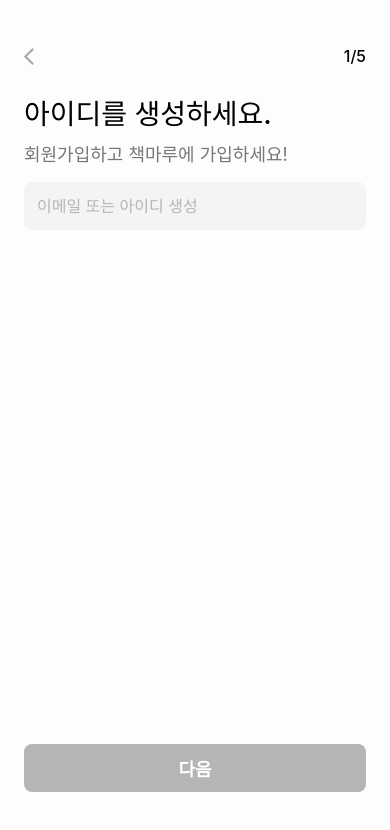
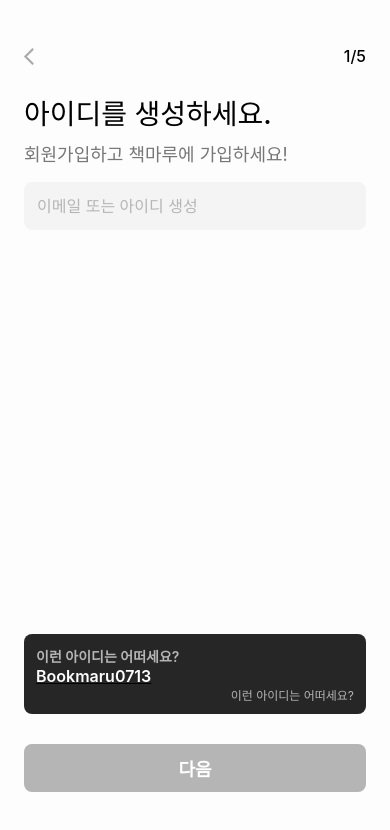
Before and after one commit to plain-bookshelf/BookShelf-App, a React Native app: screen / in a window 390 px wide. Shown: the top 830 px of the page. Built offline with nearby package versions, Linux system fonts and the light colour scheme.

Commit message:
feat :: recommand Id
-IdStep에서 Id를 추천해주는 UI추가
-ContentLayout를 검포넌트로 따로 빼서 사용함으로써 Signup 단계 별로 레이아웃을 유동적으로 할 수 있도록 변경 완료

```diff
--- a/src/components/common/typography/Typography.tsx
+++ b/src/components/common/typography/Typography.tsx
@@ -6,6 +6,7 @@ interface TypographyProps {
   children: string,
   font: FontKey,
   color: ColorKey,
+  decoration?: boolean,
 }
 
 /**
@@ -14,8 +15,8 @@ interface TypographyProps {
  * @param color colorStyle 에 있는 style 중 하나 선택
  * @returns 스타일 적용된 Text 생성
  */
-export default function Typography({ children, font, color }: TypographyProps) {
+export default function Typography({ children, font, color, decoration = false }: TypographyProps) {
   return(
-    <S.StyledText font={font} color={color}>{children}</S.StyledText>
+    <S.StyledText font={font} color={color} decoration={decoration}>{children}</S.StyledText>
   )
 }
--- a/src/components/common/typography/style.ts
+++ b/src/components/common/typography/style.ts
@@ -2,7 +2,8 @@ import { ColorKey, colorStyle } from "@/styles/colorStyle";
 import { FontKey, fontStyle } from "@/styles/fontStyle";
 import styled from "styled-components/native";
 
-export const StyledText = styled.Text<{ font: FontKey, color: ColorKey }>`
+export const StyledText = styled.Text<{ font: FontKey, color: ColorKey, decoration: boolean }>`
   color: ${({ color }) => colorStyle[color]};
-  ${({ font }) => fontStyle[font]};
+  ${({ font }) => fontStyle[font]}
+  text-decoration: ${({ decoration }) => decoration ? 'underline' : 'none'};
 `
--- a/src/screens/signup/SignupScreen.tsx
+++ b/src/screens/signup/SignupScreen.tsx
@@ -1,7 +1,6 @@
 import { useEffect, useRef, useState } from "react"
 import SignupHeader from "./SignupHeader";
 import IdStep from "./steps/IdStep";
-import ContentLayout from "./ContentLayout";
 import ActionLayout from "./ActionLayout";
 import KeyboardDismiss from "@/components/common/KeyboardDismiss";
 import PasswordStep from "./steps/PasswordStep";
@@ -76,30 +75,22 @@ function StepContent({ step, form, setForm, setIsStepValid, isEmail, setIsEmail
   switch (step) {
     case 1:
       return(
-        <ContentLayout>
-          <IdStep value={form.id} onChange={(text: string) => setForm({...form, id: text})} setIsStepValid={setIsStepValid} setIsEmail={setIsEmail} />
-        </ContentLayout>
+        <IdStep value={form.id} onChange={(text: string) => setForm({...form, id: text})} setIsStepValid={setIsStepValid} setIsEmail={setIsEmail} />
       )
 
     case 1.5:
       return(
-        <ContentLayout>
-          <VerificationStep value={form.verificationCode} onChange={(text: string) => setForm({...form, verificationCode: text})} setIsStepValid={setIsStepValid} />
-        </ContentLayout>
+        <VerificationStep value={form.verificationCode} onChange={(text: string) => setForm({...form, verificationCode: text})} setIsStepValid={setIsStepValid} />
       )
 
     case 2:
       return(
-        <ContentLayout>
-          <PasswordStep value={form.password} onChange={(text: string) => setForm({...form, password: text})} setIsStepValid={setIsStepValid} />
-        </ContentLayout>
+        <PasswordStep value={form.password} onChange={(text: string) => setForm({...form, password: text})} setIsStepValid={setIsStepValid} />
       )
 
     case 3:
       return(
-        <ContentLayout>
-          <VerificationStep value={form.verificationCode} onChange={(text: string) => setForm({...form, verificationCode: text})} setIsStepValid={setIsStepValid} />
-        </ContentLayout>
+        <VerificationStep value={form.verificationCode} onChange={(text: string) => setForm({...form, verificationCode: text})} setIsStepValid={setIsStepValid} />
       )
     default:
       break;
--- a/src/screens/signup/steps/IdStep.tsx
+++ b/src/screens/signup/steps/IdStep.tsx
@@ -1,6 +1,10 @@
+import styled from "styled-components/native";
 import AuthInput from "@/components/auth/authInput/AuthInput";
 import Typography from "@/components/common/typography/Typography";
-import { useEffect } from "react";
+import { colorStyle } from "@/styles/colorStyle";
+import { useEffect, useState } from "react";
+import ContentLayout from "../ContentLayout";
+import { Pressable } from "react-native";
 
 interface IdStepProps {
   value: string,
@@ -10,6 +14,9 @@ interface IdStepProps {
 }
 
 export default function IdStep({ value, onChange, setIsStepValid, setIsEmail }: IdStepProps) {
+  const recommandId = 'Bookmaru0713';
+  const [isRecommand, setIsRecommand] = useState(true);
+
   /* 우선 IdStep에서만 쓰는데 나중에 쓰는 곳 더 생기면 utills로 빼도 괜찮지 않을까 싶음 */
   const emailRegex = /^[A-Za-z0-9](?:[A-Za-z0-9._%+-]{0,62}[A-Za-z0-9])?@(?:[A-Za-z0-9](?:[A-Za-z0-9-]{0,61}[A-Za-z0-9])?\.)+[A-Za-z]{2,}$/;
 
@@ -36,10 +43,51 @@ export default function IdStep({ value, onChange, setIsStepValid, setIsEmail }:
     setIsEmail(isEmail);
   }, [value])
 
+
+  const handleRecommand = () => {
+    onChange(recommandId)
+  }
+
   return(
-    <>
-      <Typography children='아이디를 생성하세요.' font='medium28' color='defaultBlack' />
-      <AuthInput label='회원가입하고 책마루에 가입하세요!' placeholder='이메일 또는 아이디 생성' isError={false} warningMessage="이미 존재하는 아이디입니다." value={value} onChangeText={onChange} />
-    </>
+    <Continaer>
+      <ContentLayout>
+        <Typography children='아이디를 생성하세요.' font='medium28' color='defaultBlack' />
+        <AuthInput label='회원가입하고 책마루에 가입하세요!' placeholder='이메일 또는 아이디 생성' isError={false} warningMessage="이미 존재하는 아이디입니다." value={value} onChangeText={onChange} />
+      </ContentLayout>
+
+      {isRecommand &&
+        <Pressable onPress={handleRecommand}>
+          <RecommandIdContainer>
+            <Typography children='이런 아이디는 어떠세요?' font='semiBold14' color='recommandIdText' />
+            <Typography children={recommandId} font='semiBold16' color='defaultWhite' decoration={true} />
+            <ClickText>
+              <Typography children='이런 아이디는 어떠세요?' font='regular12' color='recommandIdText' />
+            </ClickText>
+          </RecommandIdContainer>
+        </Pressable>
+      }
+    </Continaer>
   )
 }
+
+const Continaer = styled.View`
+  flex: 1;
+  gap: 4px;
+  flex-direction: column;
+  justify-content: space-between;
+  padding-bottom: 30px;
+`
+
+const RecommandIdContainer = styled.View`
+  box-sizing: border-box;
+  width: 100%;
+  height: 80px;
+  background-color: ${( colorStyle.recommandIdBackground )};
+  padding: 12px 12px 8px;
+  border-radius: 8px;
+`
+
+const ClickText = styled.View`
+  align-items: flex-end;
+  justify-self: flex-end;
+`
--- a/src/screens/signup/steps/PasswordStep.tsx
+++ b/src/screens/signup/steps/PasswordStep.tsx
@@ -1,6 +1,7 @@
 import Typography from "@/components/common/typography/Typography"
 import AuthInput from "@/components/auth/authInput/AuthInput"
 import { useEffect, useState } from "react"
+import ContentLayout from "../ContentLayout";
 
 interface PasswordStepProps {
   value: string;
@@ -28,10 +29,10 @@ export default function PasswordStep({ value, onChange, setIsStepValid }: Passwo
   }, [])
 
   return(
-    <>
+    <ContentLayout>
       <Typography children='비밀번호 생성' font='medium28' color='defaultBlack' />
       <AuthInput label='회원가입하고 책마루에 가입하세요' placeholder='10자리 ~ 20자리, 영문, 특수문자 포함' isError={false} warningMessage="" value={value} onChangeText={onChange} />
       <AuthInput label='' placeholder='비밀번호 재입력' isError={value.length > 0 && value !== checkPassword} warningMessage="비밀번호가 일치하지 않습니다." value={checkPassword} onChangeText={setCheckPassword} />
-    </>
+    </ContentLayout>
   )
 }
--- a/src/screens/signup/steps/VerificationStep.styles.ts
+++ /dev/null
@@ -1,15 +0,0 @@
-import styled from 'styled-components/native';
-
-export const AuthInputContainer = styled.View`
-  width: 100%;
-  position: relative;
-`
-
-export const Timer = styled.View`
-  position: absolute;
-  justify-self: flex-end;
-  justify-content: center;
-  height: 48px;
-  right: 20px;
-  top: 40px;
-`
--- a/src/screens/signup/steps/VerificationStep.tsx
+++ b/src/screens/signup/steps/VerificationStep.tsx
@@ -1,6 +1,6 @@
+import styled from 'styled-components/native';
 import AuthInput from "@/components/auth/authInput/AuthInput"
 import Typography from "@/components/common/typography/Typography"
-import * as S from "./VerificationStep.styles"
 import { useEffect } from "react";
 
 interface VerificationStepProps {
@@ -22,12 +22,26 @@ export default function VerificationStep({ value, onChange, setIsStepValid }: Ve
   return(
     <>
       <Typography children='인증번호 입력' font='medium28' color='defaultBlack' />
-      <S.AuthInputContainer>
+      <AuthInputContainer>
         <AuthInput label='회원가입하고 책마루에 가입하세요!' placeholder='인증번호를 입력해주세요.' isError={false} warningMessage="올바르지 않은 인증번호입니다." value={value} onChangeText={onChange} />
-        <S.Timer>
+        <Timer>
           <Typography children='5:00' font='regular14' color='timerRed' />
-        </S.Timer>
-      </S.AuthInputContainer>
+        </Timer>
+      </AuthInputContainer>
     </>
   )
 }
+
+const AuthInputContainer = styled.View`
+  width: 100%;
+  position: relative;
+`
+
+const Timer = styled.View`
+  position: absolute;
+  justify-self: flex-end;
+  justify-content: center;
+  height: 48px;
+  right: 20px;
+  top: 40px;
+`
--- a/src/styles/colorStyle.ts
+++ b/src/styles/colorStyle.ts
@@ -1,4 +1,4 @@
-/** 공통 colorStyle */
+/* 공통 colorStyle */
 export const colorStyle = {
   defaultWhite: "#FFFFFF",
   defaultBlack: "#000000",
@@ -16,7 +16,9 @@ export const colorStyle = {
   darkGreen: "#00AA62",
   timerRed: "#FF4E4E",
   labelGray: "#777777",
+  recommandIdBackground: "#262626",
+  recommandIdText: "#B5B5B5",
 } as const;
 
-/** props에 따라 색상이 변해야 할 땐 ColorKey 사용 */
+/* props에 따라 색상이 변해야 할 땐 ColorKey 사용 */
 export type ColorKey = keyof typeof colorStyle;
```
